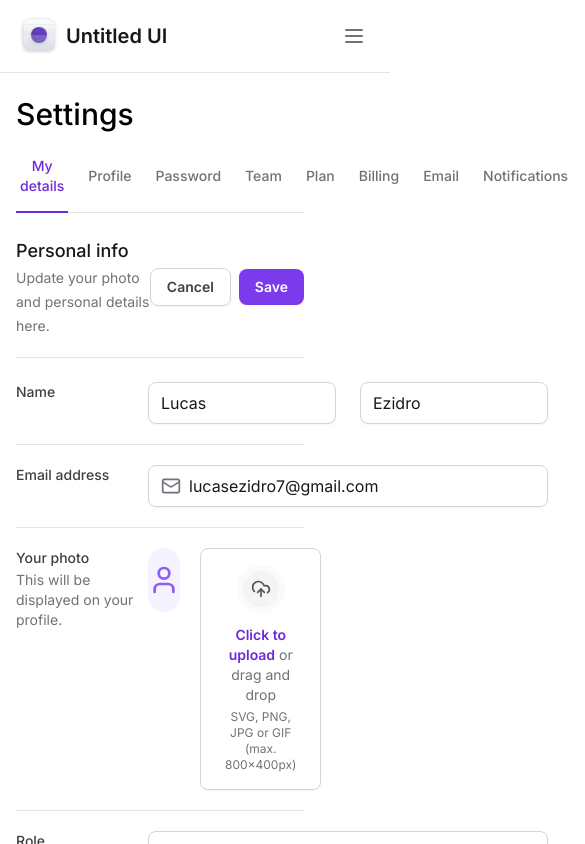
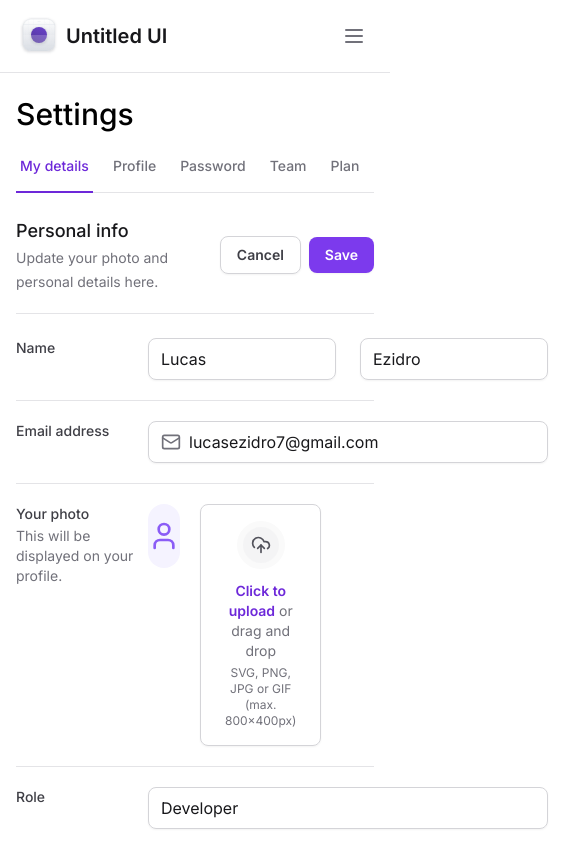
Before and after one commit to Lucasezidro/materialing-tailwindcss, a Next.js app: page / in a window 390 px wide. Shown: the top 844 px of the page, 585 px wide, since content can reach past the window. Built offline with nearby package versions, Linux system fonts and the light colour scheme.

Commit message:
add responsivity for tabs

```diff
--- a/src/app/layout.tsx
+++ b/src/app/layout.tsx
@@ -18,9 +18,9 @@
   return (
     <html lang="en" className="antialiased">
       <body className={inter.className}>
-        <div className="min-h-screen grid grid-cols-app">
+        <div className="min-h-screen lg:grid lg:grid-cols-app">
           <Sidebar />
-          <main className="px-4 pb-12 pt-24 lg:col-start-2 lg:px-8 lg:pb-12 lg:pt-8">
+          <main className="px-4 pb-12 pt-24 lg:col-start-2 lg:px-8 lg:pb-12 lg:pt-8 max-w-[100vw]">
             {children}
           </main>
         </div>
--- a/src/components/settings-tabs/index.tsx
+++ b/src/components/settings-tabs/index.tsx
@@ -1,6 +1,7 @@
 'use client'
 
 import * as Tabs from '@radix-ui/react-tabs'
+import * as ScrollArea from '@radix-ui/react-scroll-area'
 import { TabItem } from './tab-item'
 import { useState } from 'react'
 
@@ -9,6 +10,8 @@
 
   return (
     <Tabs.Root value={currentTab} onValueChange={setCurrentTab}>
+      <ScrollArea.Root className="w-full" type="scroll">
+        <ScrollArea.Viewport className="w-full overflow-x-scroll">
           <Tabs.List className="mt-6 flex w-full items-center gap-4 border-b border-zinc-200">
             <TabItem
               title="My details"
@@ -25,8 +28,16 @@
               value="password"
               isSelected={currentTab === 'password'}
             />
-        <TabItem title="Team" value="team" isSelected={currentTab === 'team'} />
-        <TabItem title="Plan" value="plan" isSelected={currentTab === 'plan'} />
+            <TabItem
+              title="Team"
+              value="team"
+              isSelected={currentTab === 'team'}
+            />
+            <TabItem
+              title="Plan"
+              value="plan"
+              isSelected={currentTab === 'plan'}
+            />
             <TabItem
               title="Billing"
               value="billing"
@@ -47,8 +58,21 @@
               value="integrations"
               isSelected={currentTab === 'integrations'}
             />
-        <TabItem title="API" value="api" isSelected={currentTab === 'api'} />
+            <TabItem
+              title="API"
+              value="api"
+              isSelected={currentTab === 'api'}
+            />
           </Tabs.List>
+        </ScrollArea.Viewport>
+
+        <ScrollArea.Scrollbar
+          className="flex h-0.5 tranlate-y-1.5 touch-none select-none flex-col bg-zinc-100"
+          orientation="horizontal"
+        >
+          <ScrollArea.Thumb className="relative flex-1 rounded-lg bg-zinc-300" />
+        </ScrollArea.Scrollbar>
+      </ScrollArea.Root>
     </Tabs.Root>
   )
 }
--- a/src/components/settings-tabs/tab-item.tsx
+++ b/src/components/settings-tabs/tab-item.tsx
@@ -15,7 +15,7 @@
       value={value}
       className="group relative px-1 pb-4 text-sm font-medium text-zinc-500 hover:text-violet-700 data-[state=active]:text-violet-700 outline-none"
     >
-      <span className="group-focus-visible:ring-2 group-focus-visible:ring-violet-400 rounded group-focus-visible:ring-offset-4">
+      <span className="whitespace-nowrap group-focus-visible:ring-2 group-focus-visible:ring-violet-400 rounded group-focus-visible:ring-offset-4">
         {title}
       </span>
 
```
Lines whose indentation alone changed are shown as unchanged.
